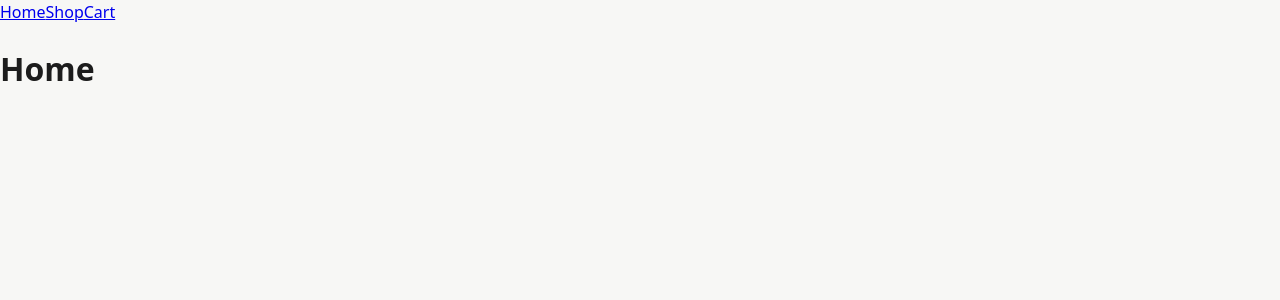
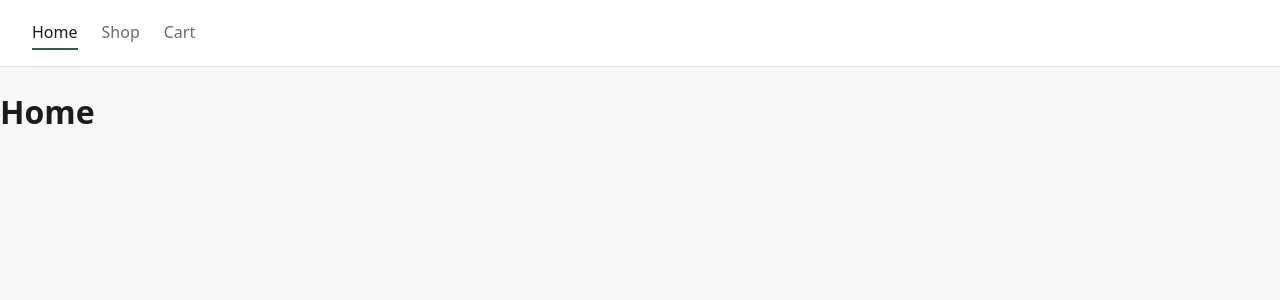
Before and after one commit to Badger-cmyk/shopping-cart, a React (Vite) app: page / in a window 1280 px wide. Shown: the top 300 px of the page. Built offline with nearby package versions, Linux system fonts and the light colour scheme.

Commit message:
style: style NavBar with CSS Modules

```diff
--- a/src/components/NavBar.jsx
+++ b/src/components/NavBar.jsx
@@ -1,14 +1,15 @@
 import { NavLink } from "react-router-dom"
 import useCart from "../hooks/useCart"
+import styles from "./NavBar.module.css"
 
 export default function NavBar(){
     const { totalItems } = useCart()
 
     return (
-        <nav>
-            <NavLink to="/">Home</NavLink>
-            <NavLink to="/shop">Shop</NavLink>
-            <NavLink to="/cart">Cart{totalItems > 0 ? ` (${totalItems})` : ''}</NavLink>
+        <nav className={styles.nav}>
+            <NavLink to="/" end className={styles.link}>Home</NavLink>
+            <NavLink to="/shop" className={styles.link}>Shop</NavLink>
+            <NavLink to="/cart" className={styles.link}>Cart{totalItems > 0 ? ` (${totalItems})` : ''}</NavLink>
         </nav>
     )
 }
--- /dev/null
+++ b/src/components/NavBar.module.css
@@ -0,0 +1,24 @@
+.nav {
+  display: flex;
+  gap: 1.5rem;
+  padding: 1rem 2rem;
+  background: var(--color-surface);
+  border-bottom: 1px solid var(--color-border);
+}
+
+.link {
+  color: var(--color-muted);
+  text-decoration: none;
+  font-weight: 500;
+  padding: 0.25rem 0;
+  border-bottom: 2px solid transparent;
+}
+
+.link:hover {
+  color: var(--color-text);
+}
+
+.link[aria-current="page"] {
+  color: var(--color-text);
+  border-bottom-color: var(--color-accent);
+}
```
